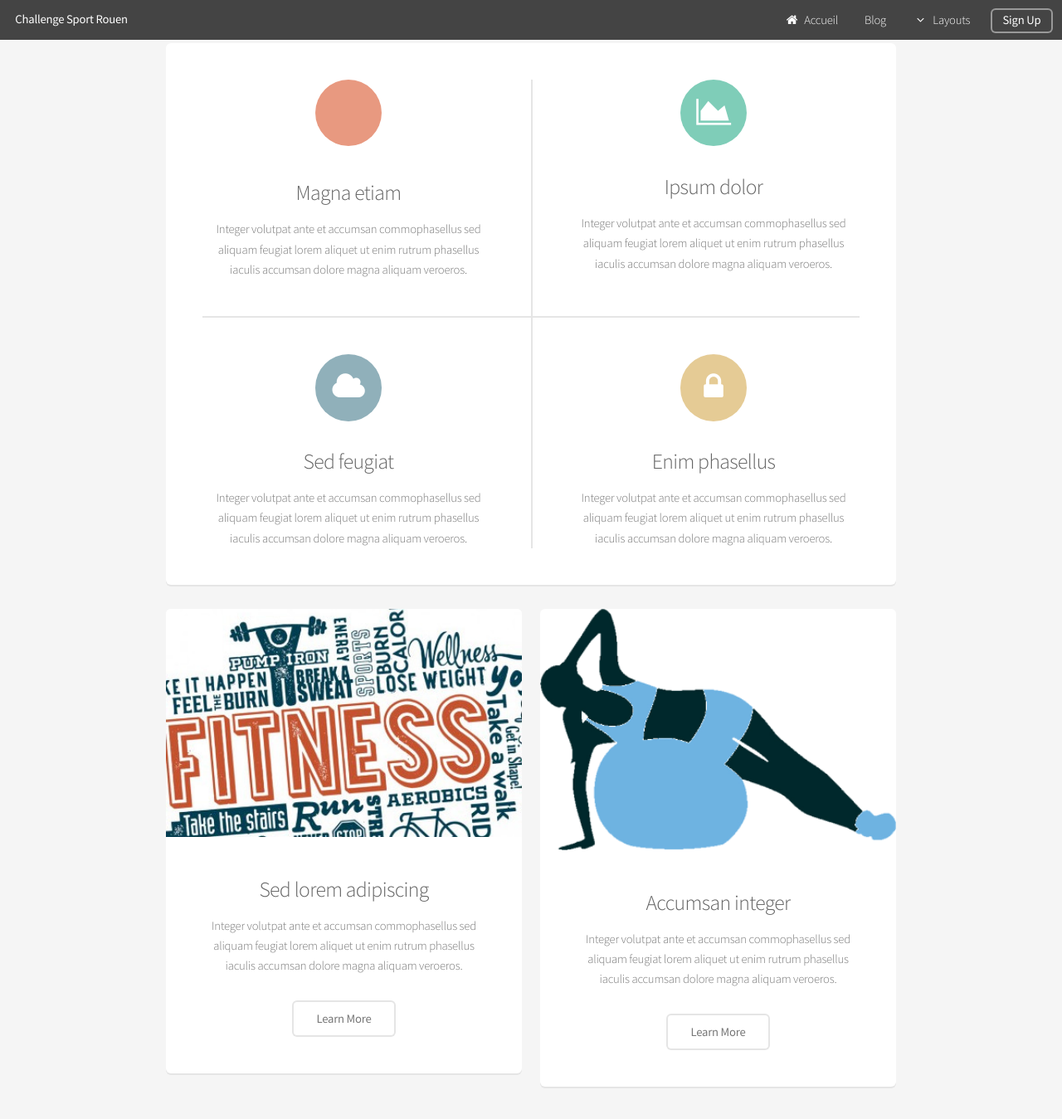
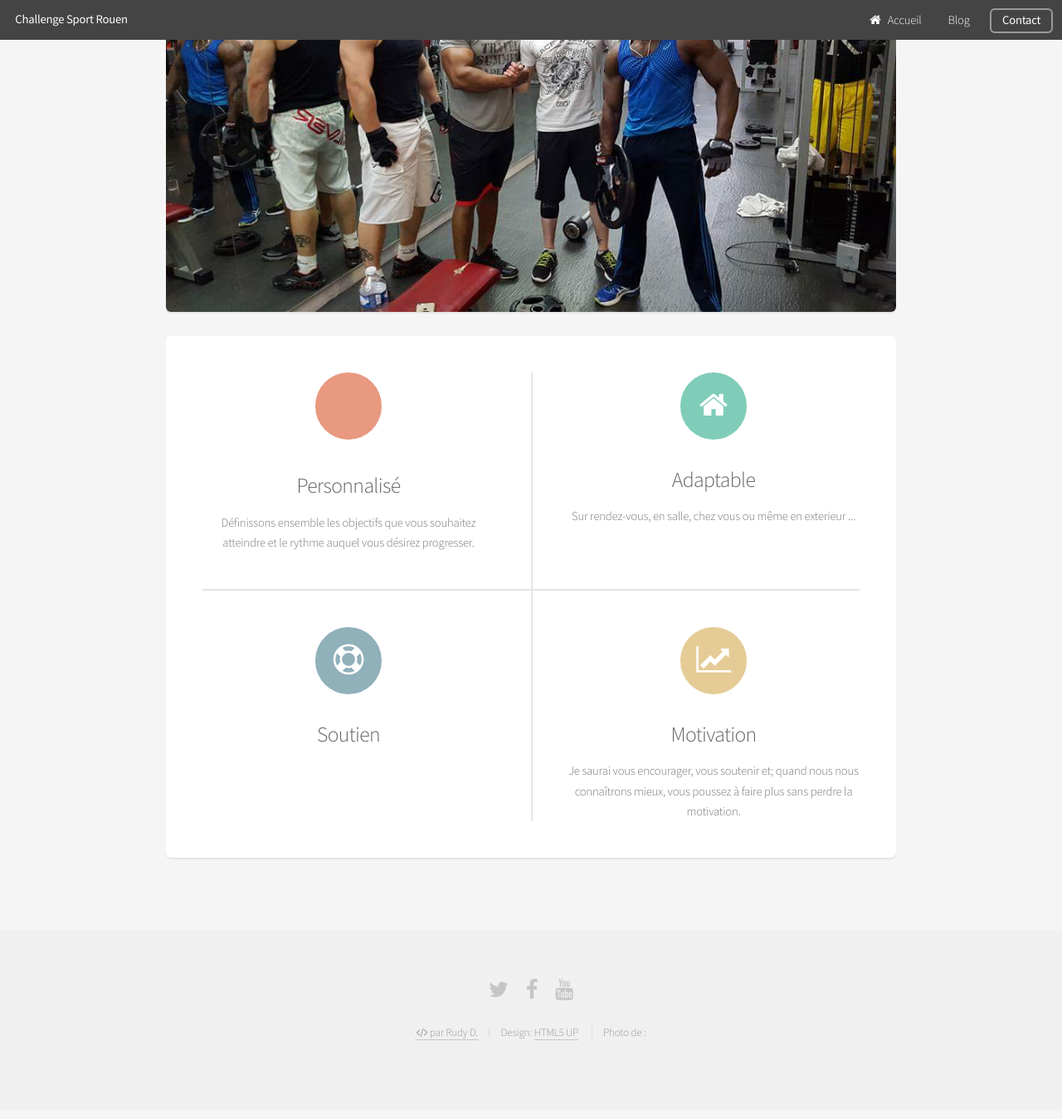
Before and after one commit to DEL-R/alpha, a Jekyll site: the page built from index.html, in a window 1280 px wide and 1400 px high, scrolled down 966 px. Shown: the top 1349 px of the window at 83% size. Built offline with Jekyll 4.4.1, drawn with Linux system fonts in a browser that asks for light colours; nearby versions of some CDN libraries; the list of posts is cut into pages by our own code; some of the changed text lies outside the part shown.

Commit message:
Customisation

```diff
--- a/_config.yml
+++ b/_config.yml
@@ -1,6 +1,14 @@
 name: Challenge Sport Rouen
 description: Coaching Sportif et Développement Personnel sur Rendez-vous
+
+### Local ###
 baseurl: ''
-url: ""
+url: 'http://127.0.0.1:4000'
+#############
+
+### Prod ####
+# baseurl: '/alpha/'
+# url: 'https://del-r.github.io'
+#############
 
 paginate: 10
--- a/_includes/footer.html
+++ b/_includes/footer.html
@@ -4,14 +4,14 @@
 				<ul class="icons">
 					<li><a href="#" class="icon fa-twitter"><span class="label">Twitter</span></a></li>
 					<li><a href="#" class="icon fa-facebook"><span class="label">Facebook</span></a></li>
-					<li><a href="#" class="icon fa-instagram"><span class="label">Instagram</span></a></li>
-					<li><a href="#" class="icon fa-github"><span class="label">Github</span></a></li>
-					<li><a href="#" class="icon fa-dribbble"><span class="label">Dribbble</span></a></li>
-					<li><a href="#" class="icon fa-google-plus"><span class="label">Google+</span></a></li>
+					<!-- <li><a href="#" class="icon fa-instagram"><span class="label">Instagram</span></a></li> -->
+					<!-- <li><a href="#" class="icon fa-github"><span class="label">Github</span></a></li> -->
+					<li><a href="#" class="icon fa-youtube"><span class="label">Youtube</span></a></li>
+					<!-- <li><a href="#" class="icon fa-google-plus"><span class="label">Google+</span></a></li> -->
 				</ul>
 				<ul class="copyright">
-					<li>&copy; Untitled. All rights reserved.</li><li>Design: <a href="http://html5up.net">HTML5 UP</a></li>
-					<li> Jekyll Template: <a href="http://cloudcannon.com">Cloud Cannon</a></li>
+					<li><a href="#"><i class="fa fa-code"></i> par Rudy D.</a></li><li>Design: <a href="http://html5up.net">HTML5 UP</a></li>
+					<li>Photo de : <a></a> </li>
 				</ul>
 			</footer>
 
--- a/_includes/header.html
+++ b/_includes/header.html
@@ -26,15 +26,15 @@
 		</noscript>
 		<!--[if lte IE 8]><link rel="stylesheet" href="{{ site.baseurl }}/assets/css/ie/v8.css" /><![endif]-->
 	</head>
-	{% if page.url == "/index.html" %}
+	{% if page.url == "/" %}
 		<!-- Banner -->
 		<body class="landing">
 			<section id="banner">
 				<h2>Challenge Sport Rouen</h2>
 				<p>Coaching Sportif et Développement Personnel</p>
 				<ul class="actions">
-					<li><a href="#" class="button special">Sign Up</a></li>
-					<li><a href="#" class="button">Learn More</a></li>
+					<li><a href="#" class="button special">Contactez-moi</a></li>
+					<li><a href="#" class="button">En savoir plus</a></li>
 				</ul>
 			</section>
 	{% else %}
--- a/_includes/nav.html
+++ b/_includes/nav.html
@@ -5,7 +5,7 @@
 			<ul>
 				<li><a href="{{ site.baseurl }}/index.html"><i class="fa fa-home fa-fw" aria-hidden="true"></i>&nbsp; Accueil</a></li>
 				<li><a href="{{ site.baseurl }}/blog">Blog</a></li>
-				<li>
+				<!-- <li>
 					<a href=""><i class="fa fa-angle-down fa-fw" aria-hidden="true"></i>&nbsp; Layouts</a>
 					<ul>
 						<li><a href="#">Generic</a></li>
@@ -21,8 +21,8 @@
 							</ul>
 						</li>
 					</ul>
-				</li>
-				<li><a href="#" class="button">Sign Up</a></li>
+				</li> -->
+				<li><a href="#" class="button">Contact</a></li>
 			</ul>
 		</nav>
 	</header>
--- a/index.html
+++ b/index.html
@@ -6,7 +6,7 @@
 	<header class="major">
 		<img src="{{ site.baseurl }}/assets/images/logo.png" width="150px" />
 		<h2>Challenge Sport Rouen</h2>
-		<p>Coaching Sportif et Développement Personnel sur Rendez-vous</p>
+		<p>Coaching Sportif et Développement Personnel sur Rendez-vous.</p>
 	</header>
 	<span class="image featured"><img src="{{ site.baseurl }}/assets/images/pic01.jpg" alt="" /></span>
 </section>
@@ -14,31 +14,31 @@
 <section class="box special features">
 	<div class="features-row">
 		<section>
-			<span class="icon major fa-heartbeat accent2"></span>
-			<h3>Magna etiam</h3>
-			<p>Integer volutpat ante et accumsan commophasellus sed aliquam feugiat lorem aliquet ut enim rutrum phasellus iaculis accumsan dolore magna aliquam veroeros.</p>
+			<span class="icon major fa-handshake-o accent2"></span>
+			<h3>Personnalisé</h3>
+			<p>Définissons ensemble les objectifs que vous souhaitez atteindre et le rythme auquel vous désirez progresser.</p>
 		</section>
 		<section>
-			<span class="icon major fa-area-chart accent3"></span>
-			<h3>Ipsum dolor</h3>
-			<p>Integer volutpat ante et accumsan commophasellus sed aliquam feugiat lorem aliquet ut enim rutrum phasellus iaculis accumsan dolore magna aliquam veroeros.</p>
+			<span class="icon major fa-home accent3"></span>
+			<h3>Adaptable</h3>
+			<p>Sur rendez-vous, en salle, chez vous ou même en exterieur ...</p>
 		</section>
 	</div>
 	<div class="features-row">
 		<section>
-			<span class="icon major fa-cloud accent4"></span>
-			<h3>Sed feugiat</h3>
-			<p>Integer volutpat ante et accumsan commophasellus sed aliquam feugiat lorem aliquet ut enim rutrum phasellus iaculis accumsan dolore magna aliquam veroeros.</p>
+			<span class="icon major fa-life-saver accent4"></span>
+			<h3>Soutien</h3>
+			<p></p>
 		</section>
 		<section>
-			<span class="icon major fa-lock accent5"></span>
-			<h3>Enim phasellus</h3>
-			<p>Integer volutpat ante et accumsan commophasellus sed aliquam feugiat lorem aliquet ut enim rutrum phasellus iaculis accumsan dolore magna aliquam veroeros.</p>
+			<span class="icon major fa-line-chart accent5"></span>
+			<h3>Motivation</h3>
+			<p>Je saurai vous encourager, vous soutenir et; quand nous nous connaîtrons mieux, vous poussez à faire plus sans perdre la motivation.</p>
 		</section>
 	</div>
 </section>
 
-<div class="row">
+<!-- <div class="row">
 	<div class="6u">
 
 		<section class="box special">
@@ -63,4 +63,4 @@
 		</section>
 
 	</div>
-</div>
+</div> -->
```
Also changed, not shown: _posts/2014-08-31-hello-word.md (+1 -1 lines), assets/images/banner.jpg, assets/images/bannerr.jpg (added), assets/images/bannerrr.jpg (deleted), 1 other file.
